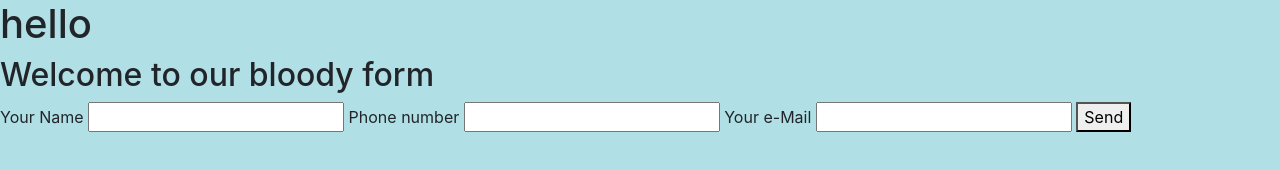
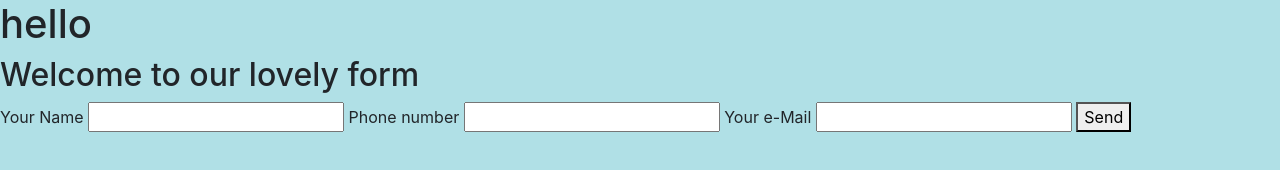
Before and after one commit to dancollinsjr/FORK-YOU, a plain HTML site: page index.html in a window 1280 px wide. Drawn offline with nearby package versions, Linux system fonts and the light colour scheme.

Commit message:
Update index.html

```diff
--- a/index.html
+++ b/index.html
@@ -7,7 +7,7 @@
 
   <h1>hello</h1>
 
-  <h2>Welcome to our bloody form</h2>
+  <h2>Welcome to our lovely form</h2>
 
  <form method="post" action="https://j199mupghf.execute-api.eu-west-1.amazonaws.com/dev/email">
   <label for="name">Your Name</label>
```
